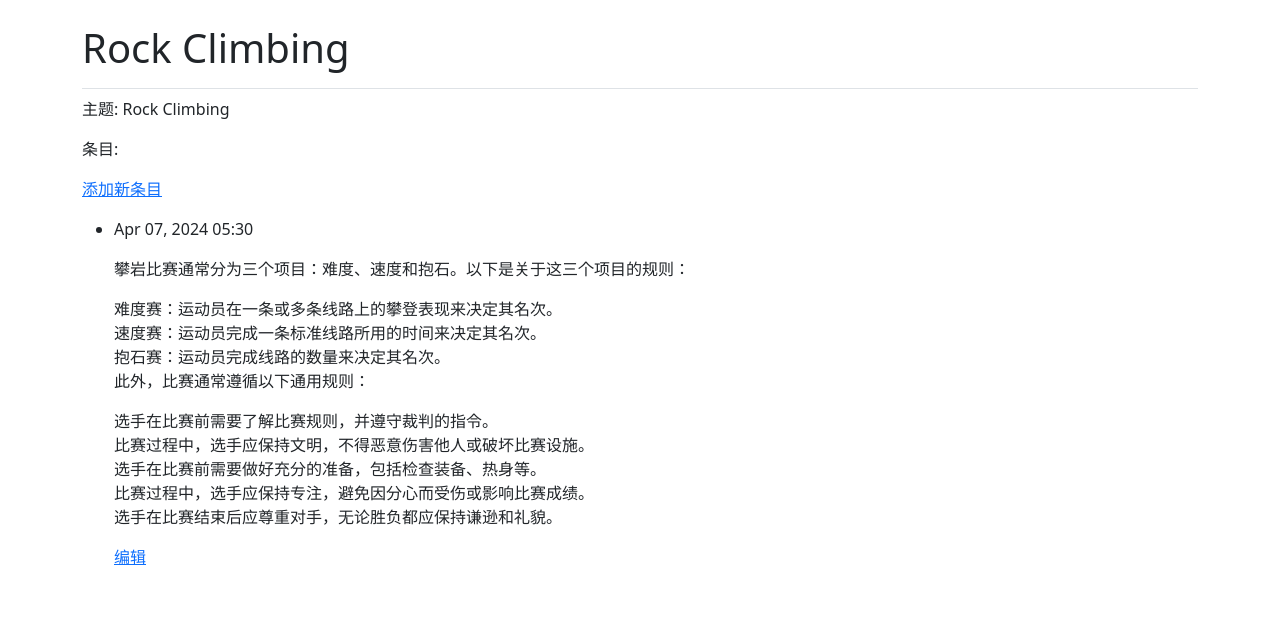
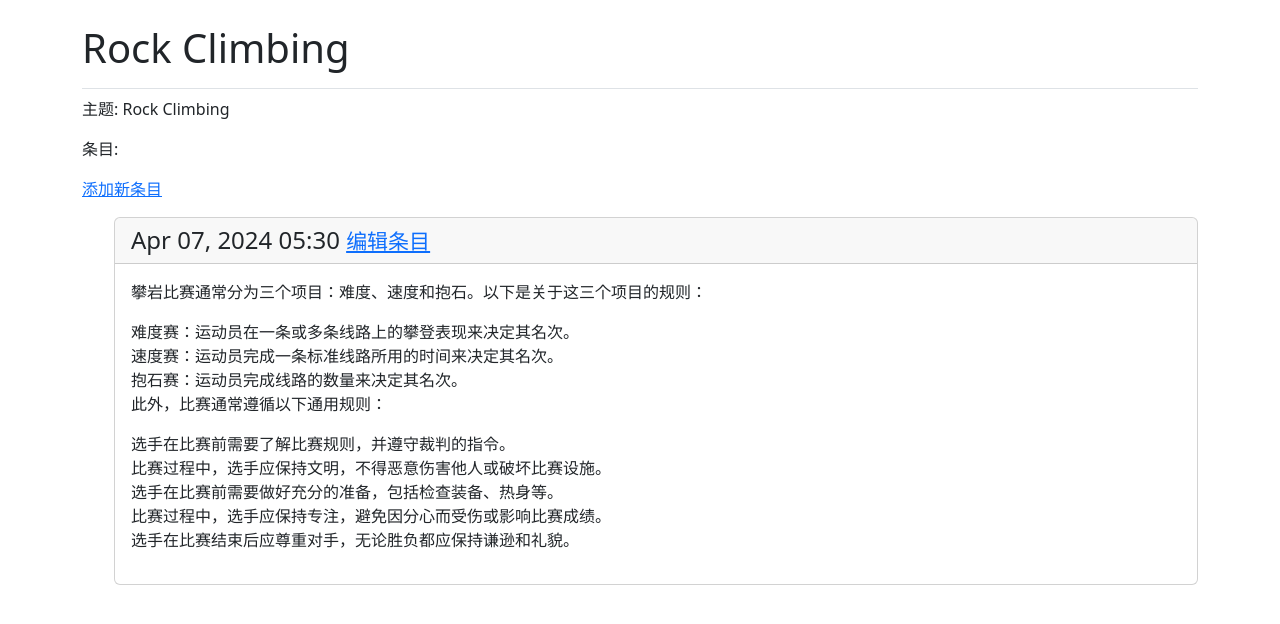
Before and after one commit to Yanxinle1123/ll_project, a Django app: page /topics/1/ in a window 1280 px wide. Shown: the part 58-682 px from the top of the page. Run offline with Django 5.2, Linux system fonts and the light colour scheme; a user stored in the database is signed in; data comes from the database, SQL or seed files in the repository; some libraries are stand-ins or nearby versions.

Commit message:
更新: 设置topic的样式

```diff
--- a/learning_logs/templates/learning_logs/topic.html
+++ b/learning_logs/templates/learning_logs/topic.html
@@ -12,15 +12,19 @@
     </p>
     <ul>
         {% for entry in entries %}
-            <li>
-                <p>{{ entry.date_added|date:'M d, Y H:i' }}</p>
-                <p>{{ entry.text|linebreaks }}</p>
-                <p>
-                    <a href="{% url 'learning_logs:edit_entry' entry.id %}">编辑</a>
-                </p>
-            </li>
+            <div class="card mb-3">
+                <!-- 包含时间戳和编辑链接的标题 -->
+                <h4 class="card-header">
+                    {{ entry.date_added|date:'M d, Y H:i' }}
+                    <small>
+                        <a href="{% url 'learning_logs:edit_entry' entry.id %}">编辑条目</a>
+                    </small>
+                </h4>
+                <!-- 包含条目文本的正文 -->
+                <div class="card-body">{{ entry.text|linebreaks }}</div>
+            </div>
         {% empty %}
-            <li>该主题还没有条目</li>
+            <p>这里还没有关于该主题的条目</p>
         {% endfor %}
     </ul>
 {% endblock content %}
```
